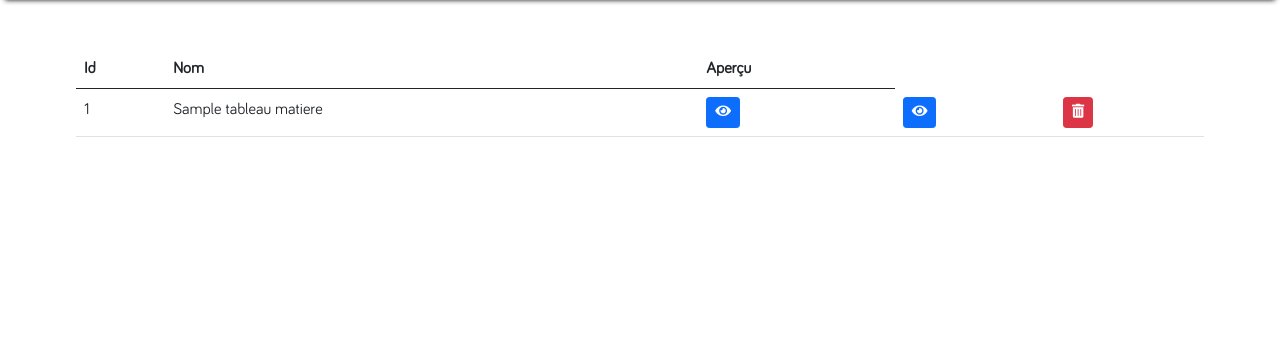
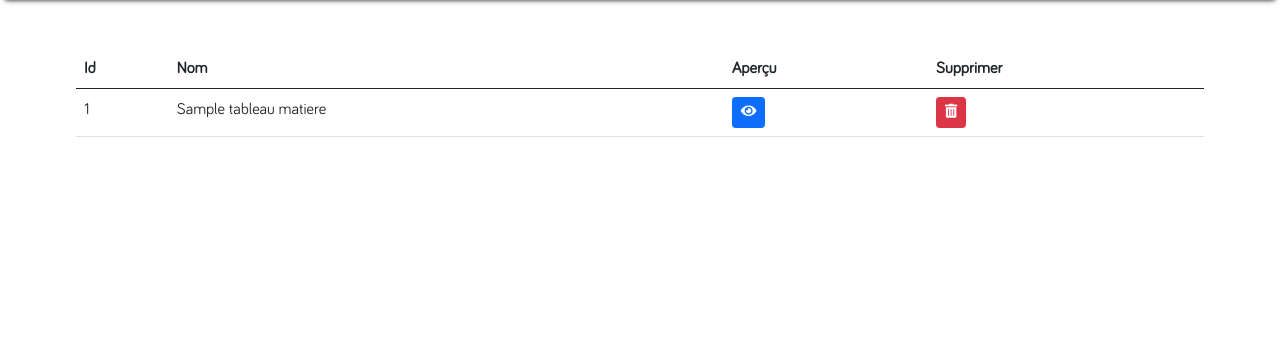
Before and after one commit to Mathar-sudo/winnerschool, a PHP site: template templates/matiere/index.php in a window 1280 px wide; the page is wider, and only the part inside the window is pictured. Shown: the part 96-436 px from the top of that part. Run offline with PHP 8.4, Linux system fonts and the light colour scheme; the visitor is signed in with stand-in values (Sample User, id 1); tables that the repository leaves empty or names only in its code hold one stand-in row (values such as "Sample post"); the template is opened without the code that fills it: most values are stand-ins (such as "Sample title", 1, 10 or a date in 2020).

Commit message:
correctifs

```diff
--- a/templates/choix_eleve/index.php
+++ b/templates/choix_eleve/index.php
@@ -13,6 +13,7 @@
                 <th scope="col">Élève</th>
                 <th scope="col">Matière</th>
                 <th scope="col">Horaire</th>
+                <th scope="col">Supprimer</th>
                 </tr>
             </thead>
             <tbody>
--- a/templates/matiere/index.php
+++ b/templates/matiere/index.php
@@ -13,6 +13,7 @@
                 <th scope="col">Id</th>
                 <th scope="col">Nom</th>
                 <th scope="col">Aperçu</th>
+                <th scope="col">Supprimer</th>
                 </tr>
             </thead>
             <tbody>
@@ -22,7 +23,6 @@
                 <tr id="ligne<?= $matiere->get_id_matiere() ?>">
                     <td><?= $matiere->get_id_matiere() ?></td>
                     <td><?= $matiere->get_nom_matiere() ?></td>
-                    <td><a href="?matiere=<?= $matiere->get_id_matiere() ?>"><button class="btn btn-primary btn-sm"><i class="fas fa-eye"></i></button></a></td>
                     <td><a href="?matiere=<?= $matiere->get_id_matiere() ?>"><button class="btn btn-primary btn-sm"><i class="fas fa-eye"></i></button></a></td>
                     <td><button class="supprimer_matiere btn btn-danger btn-sm" value="<?= $matiere->get_id_matiere() ?>"><i class="fas fa-trash-alt"></i></button>
                     <button class="btn btn-danger btn-sm" id="confirm_suppression<?= $matiere->get_id_matiere() ?>" style="display:none;">Confirmer</button></td>
--- a/templates/pedagogue/index.php
+++ b/templates/pedagogue/index.php
@@ -16,6 +16,7 @@
                 <th scope="col">Mail</th>
                 <th scope="col">Mobile</th>
                 <th scope="col">Aperçu</th>
+                <th scope="col">Supprimer</th>
                 </tr>
             </thead>
             <tbody>
```
